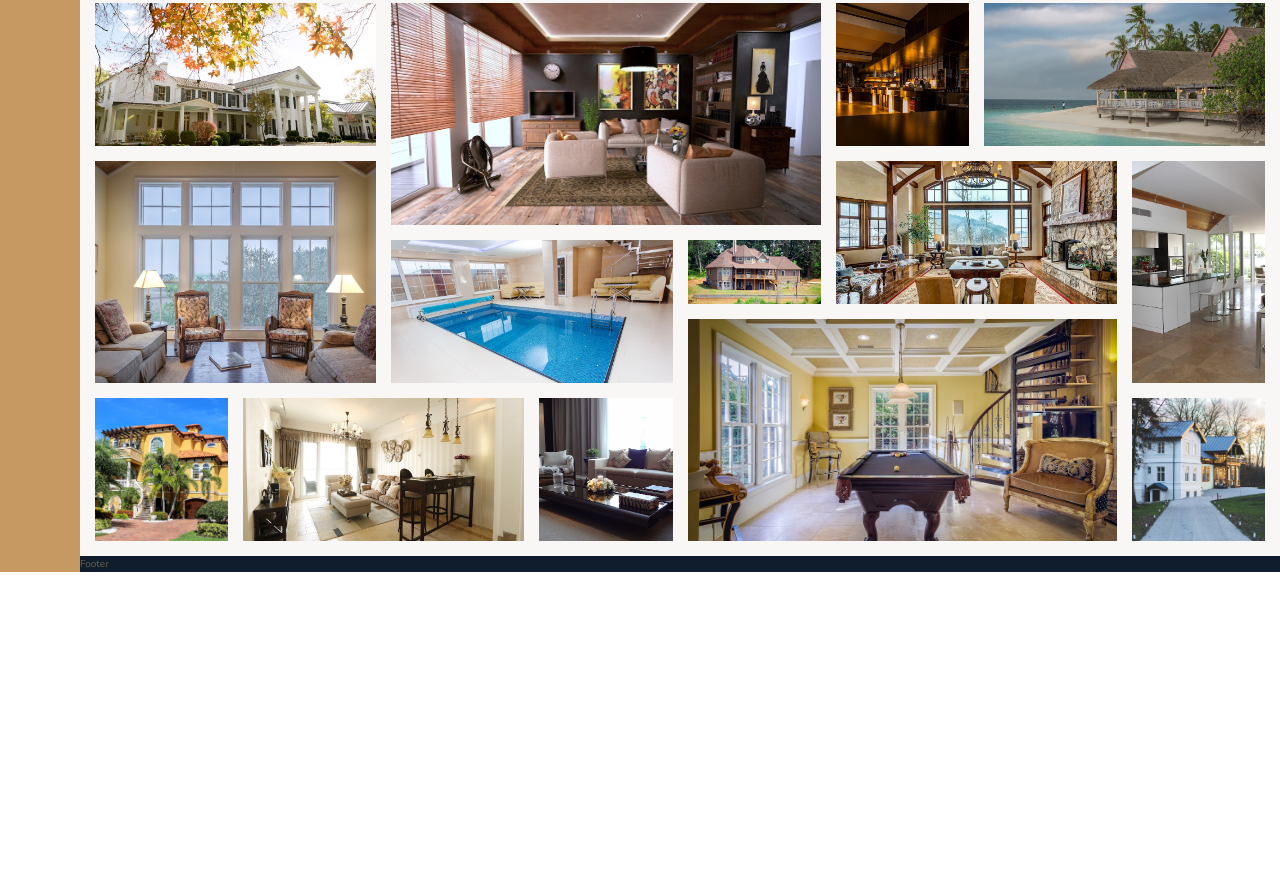
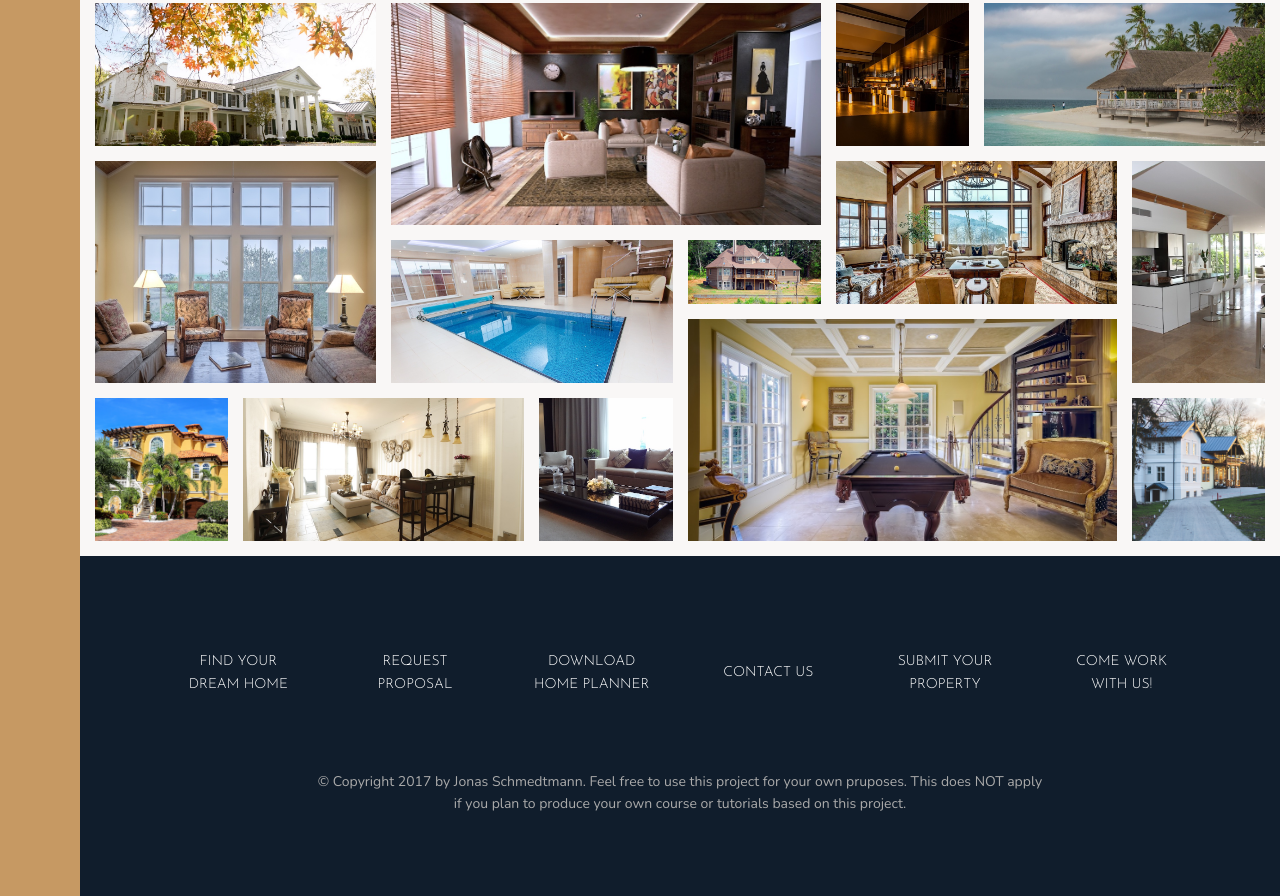
Before and after one commit to santischeurmann/css_course_part_3, a website: page index.html in a window 1280 px wide. Shown: the part 3080-3976 px from the top of the page. Before the commit the page ends 3652 px from the top, so only its background shows below. Drawn offline with nearby package versions, Linux system fonts and the light colour scheme.

Commit message:
Add a footer

```diff
--- a/index.html
+++ b/index.html
@@ -365,7 +365,17 @@
         </section>
 
         <footer class="footer">
-            Footer
+            <ul class="nav">
+                <li class="nav__item"><a href="#" class="nav__link">Find your dream home</a></li>
+                <li class="nav__item"><a href="#" class="nav__link">Request proposal</a></li>
+                <li class="nav__item"><a href="#" class="nav__link">Download home planner</a></li>
+                <li class="nav__item"><a href="#" class="nav__link">Contact us</a></li>
+                <li class="nav__item"><a href="#" class="nav__link">Submit your property</a></li>
+                <li class="nav__item"><a href="#" class="nav__link">Come work with us!</a></li>
+            </ul>
+            <p class="copyright">
+                &copy; Copyright 2017 by Jonas Schmedtmann. Feel free to use this project for your own pruposes. This does NOT apply if you plan to produce your own course or tutorials based on this project.
+            </p>
         </footer>
     </body>
 </html>
--- a/sass/_footer.scss
+++ b/sass/_footer.scss
@@ -1,4 +1,43 @@
 .footer {
     background-color: $color-secondary;
     grid-column: full-start / full-end;
+    padding: 8rem;
 }
+
+.nav {
+    list-style: none;
+
+    display: grid;
+    grid-template-columns: repeat(auto-fit, minmax(15rem, 1fr));
+    grid-gap: 2rem;
+    align-items: center;
+
+    &__link:link,
+    &__link:visited {
+        font-size: 1.4rem;
+        color: #fff;
+        text-decoration: none;
+        font-family: $font-display;
+        text-transform: uppercase;
+        text-align: center;
+        padding: 1.5rem;
+        display: block;
+        transition: all .2s;
+    }
+
+    &__link:hover,
+    &__link:active {
+        background-color: rgba(#fff, .05);
+        transform: translateY(-3px);
+    }
+}
+
+.copyright {
+    font-size: 1.4rem;
+    color: $color-grey-light-2;
+    margin-top: 6rem;
+    margin-right: auto;
+    margin-left: auto;
+    text-align: center;
+    width: 70%;
+}
```
Also changed, not shown: css/style.css.
